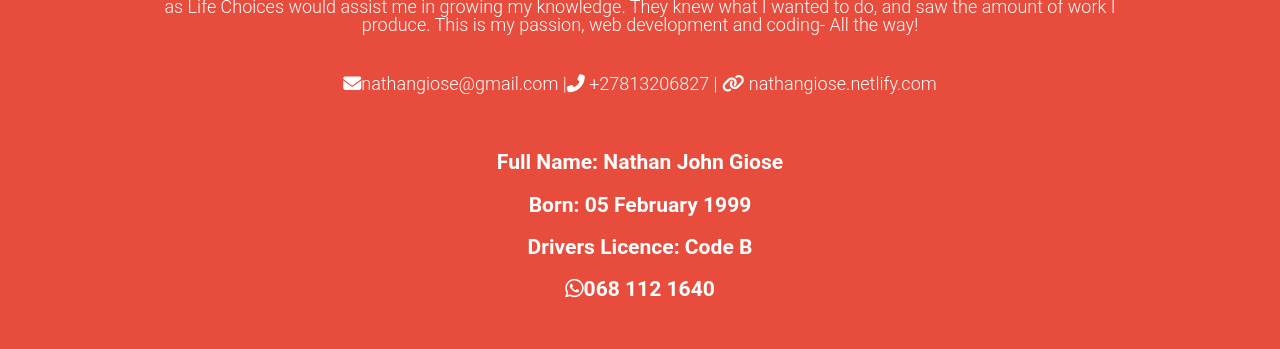
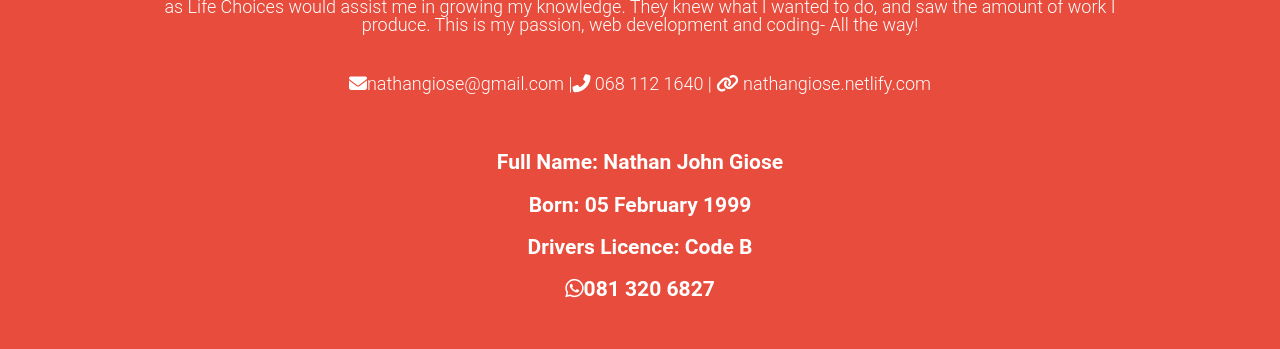
Before and after one commit to nathangiose/Portfolio_FE, a plain HTML site: page Index.html in a window 1280 px wide. Shown: the part 1211-1560 px from the top of the page. Drawn offline with Linux system fonts and the light colour scheme; a script that the page names is missing.

Commit message:
whatsapp number changed

```diff
--- a/Index.html
+++ b/Index.html
@@ -48,10 +48,10 @@
         <p><h3>Where did my passion for coding start </h3> <br>
           Whether it was websites, or creating new applications- I would always find a way to make things easier and seem more attractive. I've been wanting to do coding since 2010 when I was inspired by my IT mentor when he showed me how to run a simple command <i>"Ping"</i>, and then he showed me how he uses Notepad to design a splash screen. That had me hooked, and now I am finally on the right path to becoming an established developer. I have two friends that told me to come to Life Choices as Life Choices would assist me in growing my knowledge. They knew what I wanted to do, and saw the amount of work I produce. This is my passion, web development and coding- All the way!
           </p><br>
-        <p><i class="fas fa-envelope"></i>nathangiose@gmail.com    |<i class="fas fa-phone-alt"></i> +27813206827  | <i class="fas fa-link"></i> nathangiose.netlify.com</p><br>
+        <p><i class="fas fa-envelope"></i>nathangiose@gmail.com    |<i class="fas fa-phone-alt"></i> 068 112 1640  | <i class="fas fa-link"></i> nathangiose.netlify.com</p><br>
 
         <p><h3>Full Name: Nathan John Giose</h3></p> <p><h3><b>Born:</b> 05 February 1999</h3></p> <p><h3><b>Drivers Licence:</b> Code B</h3></p>
-        <p><h3><i class="fab fa-whatsapp"></i>068 112 1640</h3></p> <p><h3></h3></p>
+        <p><h3><i class="fab fa-whatsapp"></i>081 320 6827</h3></p> <p><h3></h3></p>
     </div>
         </div>
       </div>
```
